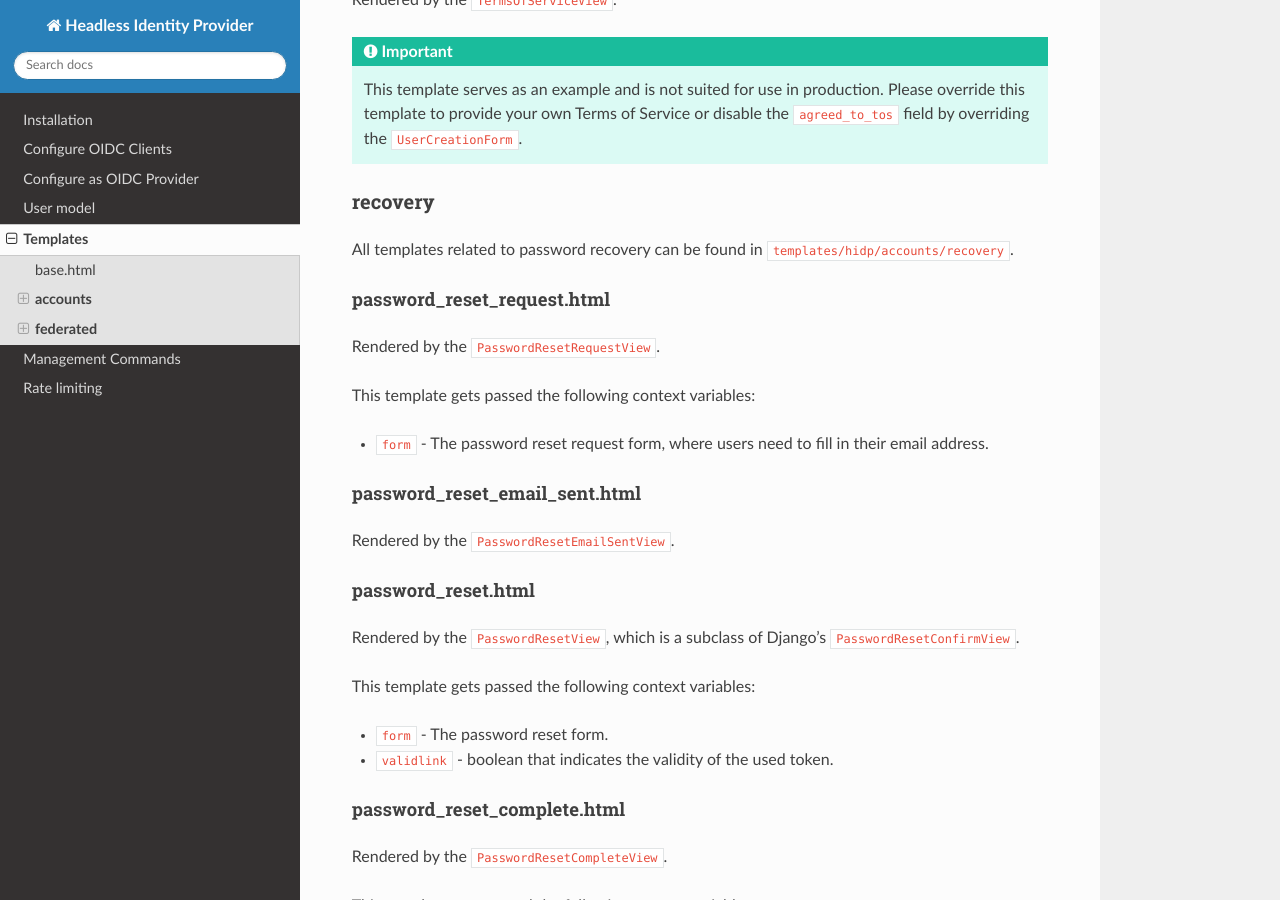
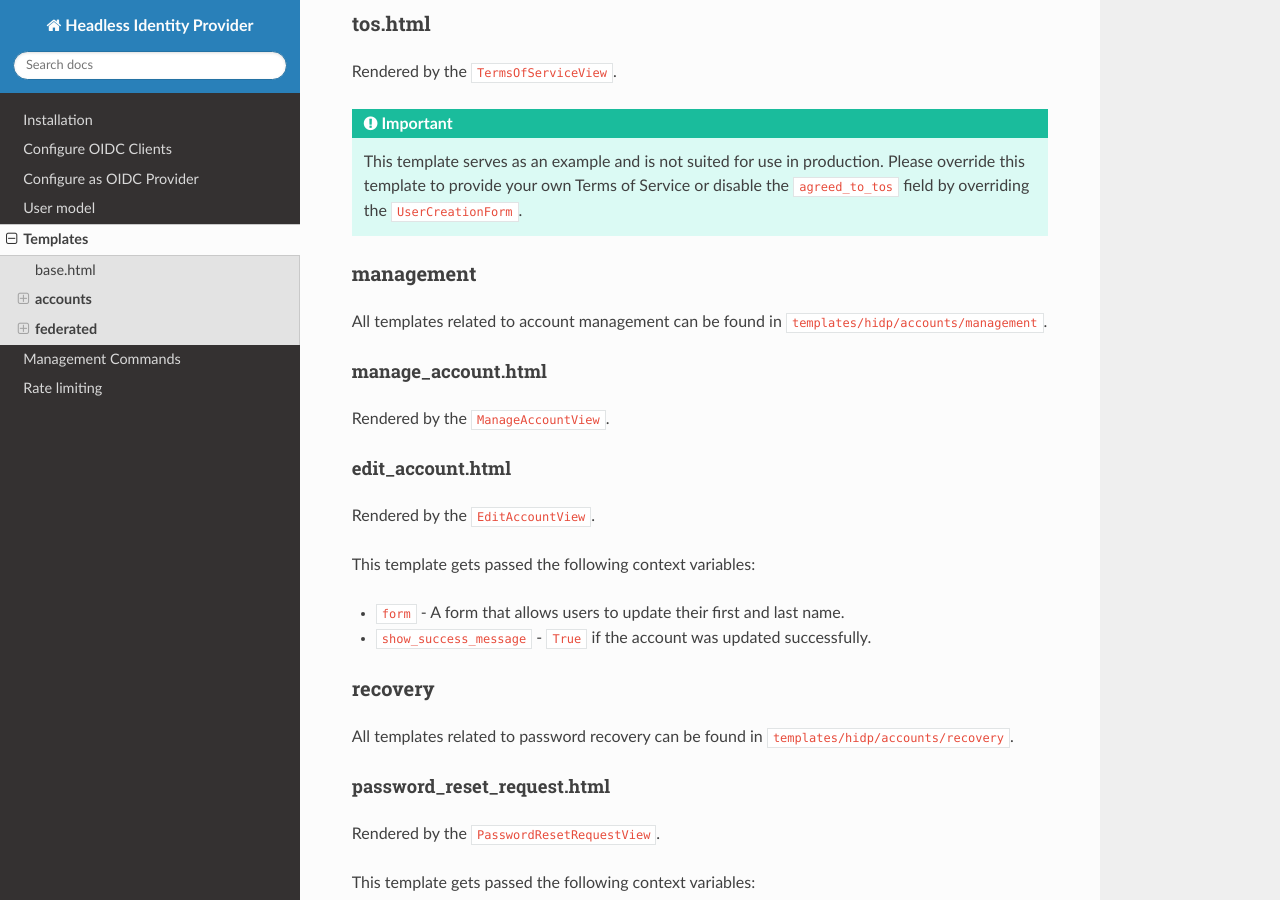
Before and after one commit to leukeleu/django-hidp, a Sphinx documentation site: the page built from packages/hidp/docs/templates.md, in a window 1280 px wide and 900 px high, scrolled down 2648 px. Built offline with Sphinx 7.4.7 and the Read the Docs theme 2.0.0, drawn with Linux system fonts in a browser that asks for light colours; some of the changed text lies outside the part shown.

Commit message:
Add templates to docs

```diff
--- a/packages/hidp/docs/templates.md
+++ b/packages/hidp/docs/templates.md
@@ -85,6 +85,23 @@ This template serves as an example and is not suited for use in production. Plea
 override this template to provide your own Terms of Service or disable the
 `agreed_to_tos` field by overriding the `UserCreationForm`.
 :::
+
+### **management**
+
+All templates related to account management can be found
+in `templates/hidp/accounts/management`.
+
+#### manage_account.html
+
+Rendered by the `ManageAccountView`.
+
+#### edit_account.html
+
+Rendered by the `EditAccountView`.
+
+This template gets passed the following context variables:
+- `form` - A form that allows users to update their first and last name.
+- `show_success_message` - `True` if the account was updated successfully.
 
 ### **recovery**
 
```
